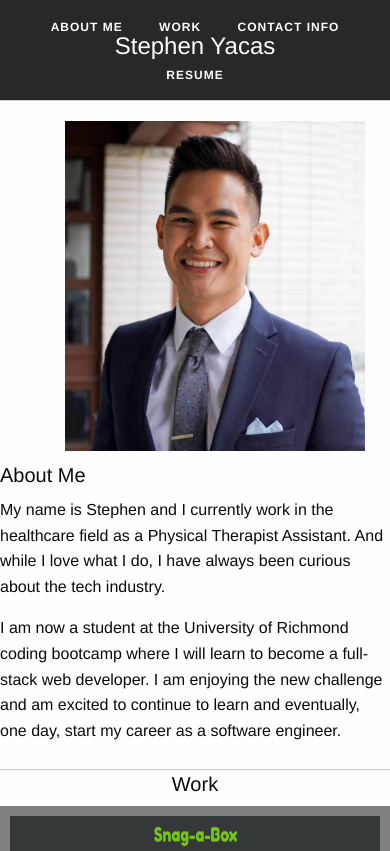
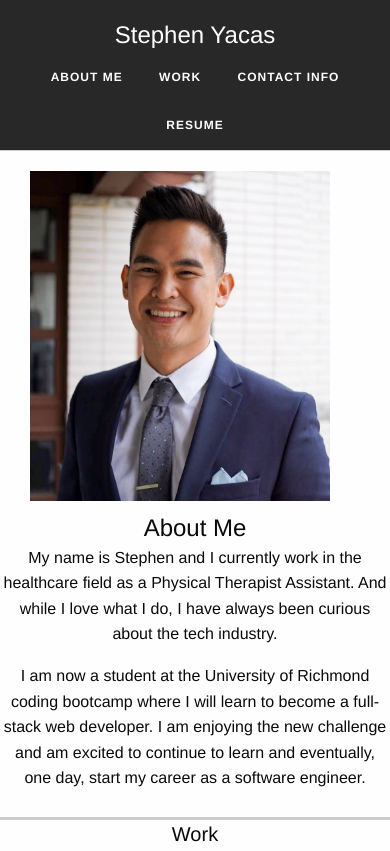
Before and after one commit to wilks625/Portfolio_v2.0, a plain HTML site: page index.html in a window 390 px wide. Shown: the top 851 px of the page. Drawn offline with nearby package versions, Linux system fonts and the light colour scheme.

Commit message:
media queries

```diff
--- a/assets/css/style.css
+++ b/assets/css/style.css
@@ -206,7 +206,7 @@ aside h2 {
 .work-feature-block {
   padding: 10px 0;
   border-top: 1px solid #cacaca;
-  border-bottom: 1px solid #cacaca;
+  border-bottom: 3px solid #cacaca;
 }
 
 .work-feature-block-image {
@@ -219,10 +219,14 @@ aside h2 {
 }
 
 #headshot {
+  display: flex;
+  flex: wrap;
   width:300px;
   height: 350px;
-  float: left;
-  margin-left: 40px;
+  margin: auto;
+  ;
+  /* float: left; */
+  /* margin-left: 200px; */
   }
 
   /* work images below */
@@ -610,11 +614,20 @@ aside h2 {
   border: 10px solid grey;
 }
 
+.img:hover {
+  opacity: 80%;
+}
+
 #work-card {
   display: inline;
   margin-left: auto;
   margin-right: auto;
   /* width: 50%; */
+}
+
+#about-me-card {
+  display: flex;
+  flex: wrap;
 }
 
 
@@ -626,21 +639,44 @@ aside h2 {
 
 
 
+/* Small only */
+@media screen and (max-width: 50.9375em) {
+  #about-me-card {
+    text-align: center;
+    /* padding: 100px; */
+  }
 
-/* Small only */
-@media screen and (max-width: 39.9375em) {
   #headshot-card {
     display: flex;
     width:300px;
     height: 350px;
     justify-content: center;
     align-items: center;
-    margin: auto;
+
+    margin-left: 30px;
     }
 
-    .subnav-hero-section {
-      height: 100px;
+    #about-me-card {
+      text-align: center;
     }
+
+  .subnav-hero-section {
+    height: 150px;
+    padd
+  }
+  #about-me-title {
+    display: inline;
+  }
+  .subnav-hero-headline {
+    margin-bottom: 5rem;
+  }
+
+  .content-right {
+    margin: 5px;
+    mar
+  }
+
+
 }
 
 /* Medium and up */
--- a/index.html
+++ b/index.html
@@ -12,7 +12,7 @@
 </head>
 
 <body>
-  <header class="subnav-hero-section">
+  <header class="subnav-hero-section vertical medium-horizontal">
     <a href="index.html"></a>
     <h1 class="subnav-hero-headline">
     <a href="index.html"></a>Stephen Yacas</a>
@@ -30,13 +30,13 @@
   </header>
 
 
-  <div class="work-feature-block row grid-x grid-padding-x">
+  <div id="about-me-card" class="work-feature-block row grid-x grid-padding-x">
     <div class="columns medium-4"id="headshot-card">
       <!-- <img class="work-feature-block-image" src="https://placehold.it/600x400"/> -->
       <img class="work-feature-block-image" src="./assets/images/headshot-cropped.jpeg" id="headshot"></img>
     </div>
     <div id="about-me" class="row medium-5">
-      <h2 class="work-feature-block-header">About Me</h2>
+      <h1 id="about-me-title" class="work-feature-block-header">About Me</h1>
       <p>My name is Stephen and I currently work in the healthcare field as a Physical Therapist Assistant. And while I love what I do, I have always been curious about the tech industry. </p>
        <p>I am now a student at the University of Richmond coding bootcamp where I will learn to become a full-stack web developer. I am enjoying the new challenge and am excited to continue to learn and eventually, one day, start my career as a software engineer.</p>
     </div>
@@ -55,7 +55,7 @@
         <a href="https://wilks625.github.io/PasswordGenerator/">
           <img src="./assets/images/password-generator-screenshot.png" class="img" id="card-1" alt="Horiseon webpage screenshot"></a>
 
-      <a href="https://wilks625.github.io/hw-week-1/">
+      <a href="https://wilks625.github.io/Horiseon/">
         <img src="./assets/images/Horiseon.png" class="img" id="card-1" alt="Horiseon webpage screenshot"></a>
 
       <a href="https://wilks625.github.io/prework-about-me/">
```
